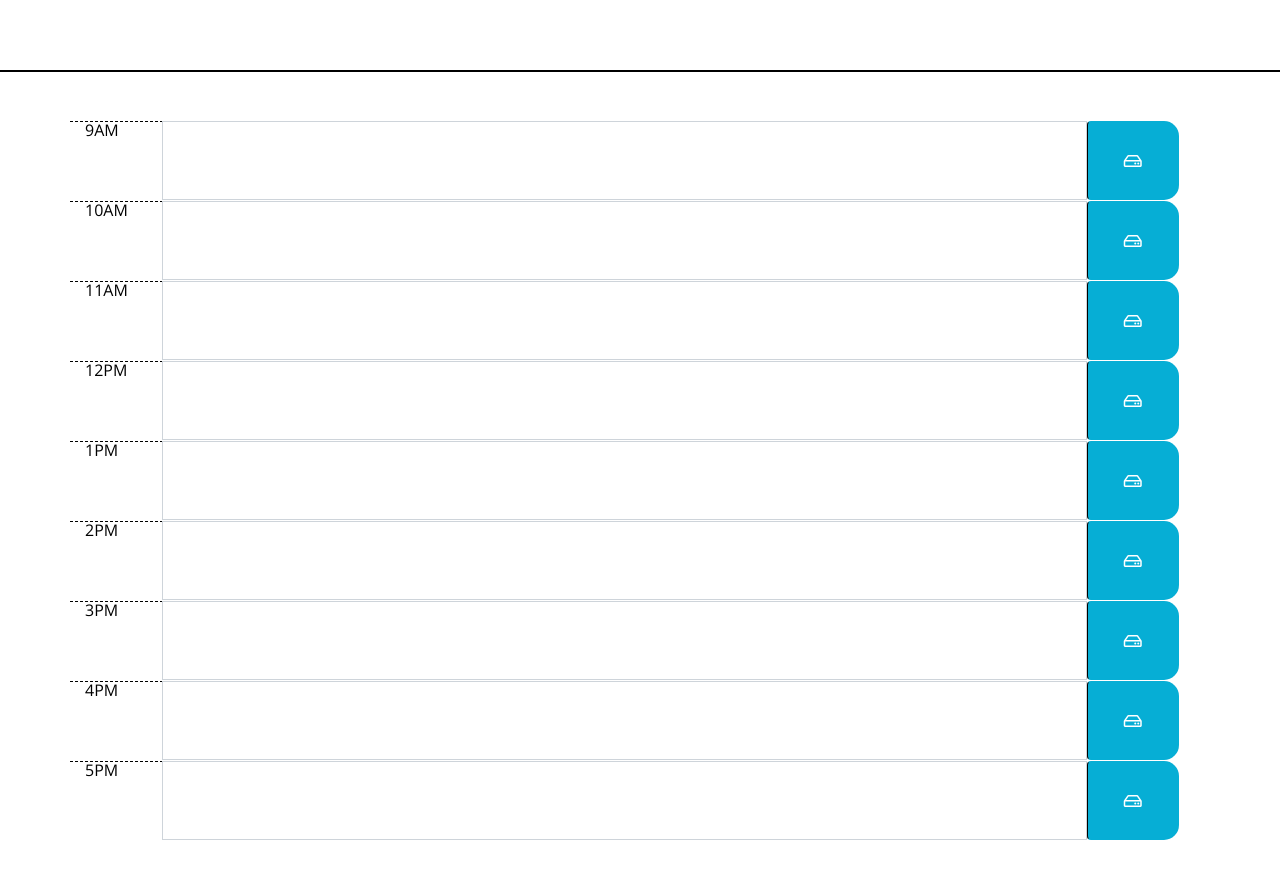
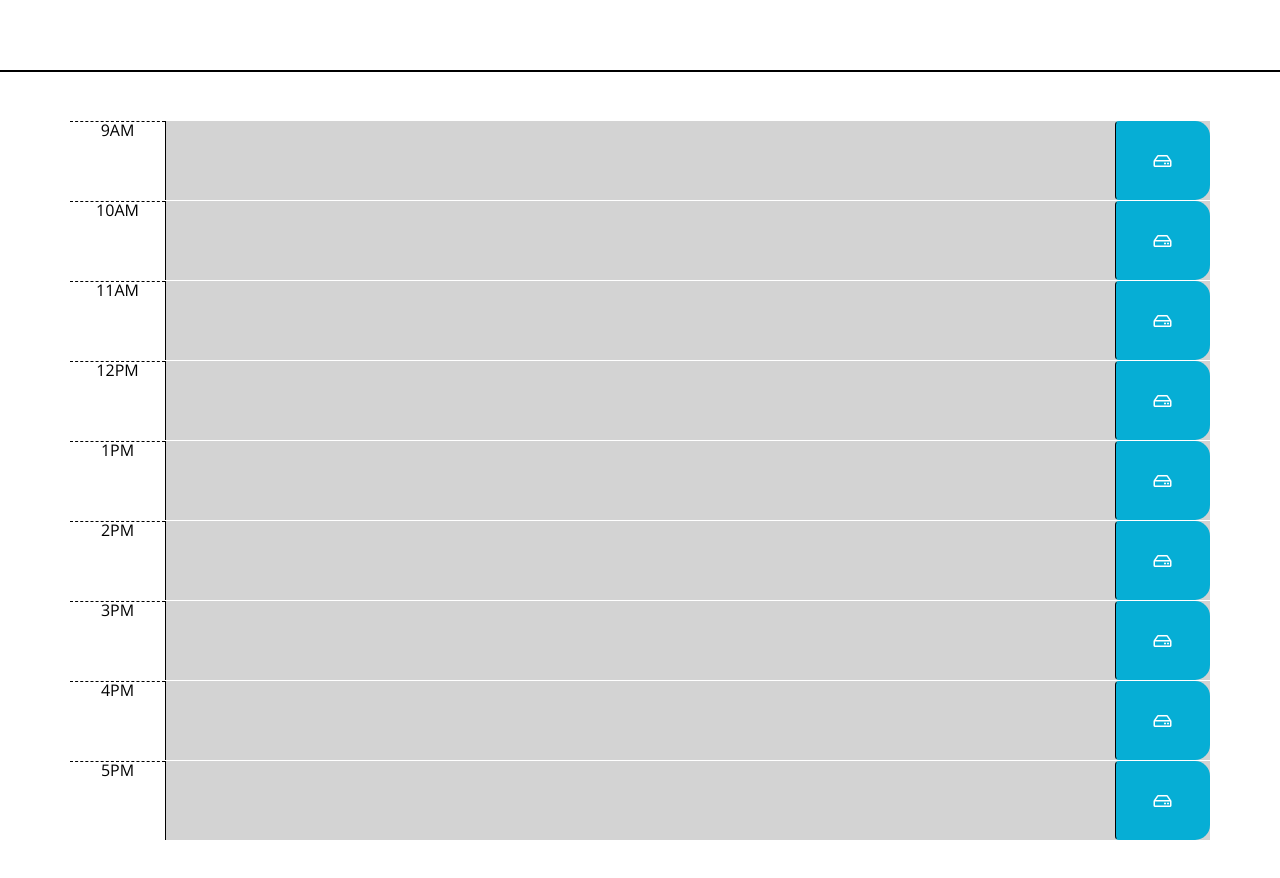
Before and after one commit to seddboi/Work-Day-Scheduler, a plain HTML site: page index.html in a window 1280 px wide. Shown: the part 260-1138 px from the top of the page. Drawn offline with nearby package versions, Linux system fonts and the light colour scheme.

Commit message:
added some changes to html and javascript file

```diff
--- a/index.html
+++ b/index.html
@@ -30,66 +30,66 @@
     <div class="container container-fluid ">
 
       <!-- 9am -->
-      <div id ='9_AM' class="input-group mt-5 row">
-        <div class="input-group-prepend col-md-1 hour ">9AM</div>
-        <textarea class="form-control col-md-10 description"></textarea>
-        <button class='btn saveBtn col-md-1'><i class="far fa-hdd"></i></button>
+      <div id ='9_AM' class=" mt-5 row section">
+        <div class="col-md-1 hour ">9AM</div>
+        <textarea class="col-md-10 description"></textarea>
+        <button class='col-md-1 btn saveBtn '><i class="far fa-hdd"></i></button>
       </div>
 
       <!-- 10am -->
-      <div id ='10_AM' class="input-group row">
-        <div class="input-group-prepend col-md-1 hour ">10AM</div>
-        <textarea class="form-control col-md-10 description"></textarea>
-        <button class='btn saveBtn col-md-1'><i class="far fa-hdd"></i></button>
+      <div id ='10_AM' class="row section">
+        <div class="col-md-1 hour ">10AM</div>
+        <textarea class="col-md-10 description"></textarea>
+        <button class='col-md-1 btn saveBtn'><i class="far fa-hdd"></i></button>
       </div>
 
       <!-- 11am -->
-      <div id ='11_AM' class="input-group row">
-        <div class="input-group-prepend col-md-1 hour ">11AM</div>
-        <textarea class="form-control col-md-10 description"></textarea>
-        <button class='btn saveBtn col-md-1'><i class="far fa-hdd"></i></button>
+      <div id ='11_AM' class="row section">
+        <div class="col-md-1 hour ">11AM</div>
+        <textarea class="col-md-10 description"></textarea>
+        <button class='col-md-1 btn saveBtn'><i class="far fa-hdd"></i></button>
       </div>
 
       <!-- 12pm -->
-      <div id ='12_PM' class="input-group row">
-        <div class="input-group-prepend col-md-1 hour ">12PM</div>
-        <textarea class="form-control col-md-10 description"></textarea>
-        <button class='btn saveBtn col-md-1'><i class="far fa-hdd"></i></button>
+      <div id ='12_PM' class="row section">
+        <div class="col-md-1 hour ">12PM</div>
+        <textarea class="col-md-10 description"></textarea>
+        <button class='col-md-1 btn saveBtn'><i class="far fa-hdd"></i></button>
       </div>
 
       <!-- 13pm -->
-      <div id ='13_PM' class="input-group row">
-        <div class="input-group-prepend col-md-1 hour ">1PM</div>
-        <textarea class="form-control col-md-10 description"></textarea>
-        <button class='btn saveBtn col-md-1'><i class="far fa-hdd"></i></button>
+      <div id ='13_PM' class="row section">
+        <div class="col-md-1 hour ">1PM</div>
+        <textarea class="col-md-10 description"></textarea>
+        <button class='col-md-1 btn saveBtn'><i class="far fa-hdd"></i></button>
       </div>
 
       <!-- 14pm -->
-      <div id ='14_PM' class="input-group row">
-        <div class="input-group-prepend col-md-1 hour ">2PM</div>
-        <textarea class="form-control col-md-10 description"></textarea>
-        <button class='btn saveBtn col-md-1'><i class="far fa-hdd"></i></button>
+      <div id ='14_PM' class="row section">
+        <div class="col-md-1 hour ">2PM</div>
+        <textarea class="col-md-10 description"></textarea>
+        <button class='col-md-1 btn saveBtn'><i class="far fa-hdd"></i></button>
       </div>
 
       <!-- 15pm -->
-      <div id ='15_PM' class="input-group row">
-        <div class="input-group-prepend col-md-1 hour ">3PM</div>
-        <textarea class="form-control col-md-10 description"></textarea>
-        <button class='btn saveBtn col-md-1'><i class="far fa-hdd"></i></button>
+      <div id ='15_PM' class="row section">
+        <div class="col-md-1 hour ">3PM</div>
+        <textarea class="col-md-10 description"></textarea>
+        <button class='col-md-1 btn saveBtn'><i class="far fa-hdd"></i></button>
       </div>
 
       <!-- 16pm -->
-      <div id ='16_PM' class="input-group row">
-        <div class="input-group-prepend col-md-1 hour ">4PM</div>
-        <textarea class="form-control col-md-10 description"></textarea>
-        <button class='btn saveBtn col-md-1'><i class="far fa-hdd"></i></button>
+      <div id ='16_PM' class="row section">
+        <div class="col-md-1 hour ">4PM</div>
+        <textarea class="col-md-10 description"></textarea>
+        <button class='col-md-1 btn saveBtn'><i class="far fa-hdd"></i></button>
       </div>
 
       <!-- 17pm -->
-      <div id ='17_PM' class="input-group row mb-5">
-        <div class="input-group-prepend col-md-1 hour ">5PM</div>
-        <textarea class="form-control col-md-10 description"></textarea>
-        <button class='btn saveBtn col-md-1'><i class="far fa-hdd"></i></button>
+      <div id ='17_PM' class="row mb-5 section">
+        <div class="col-md-1 hour ">5PM</div>
+        <textarea class="col-md-10 description"></textarea>
+        <button class='col-md-1 btn saveBtn'><i class="far fa-hdd"></i></button>
       </div>
 
     </div>
--- a/script.js
+++ b/script.js
@@ -19,10 +19,10 @@ function update() {
 // This consistently changes and updates the time
 setInterval(update, 1000);
 // ---------------------------------------------------------------------------------------------
-// WHEN I scroll down
-// THEN I am presented with timeblocks for standard business hours
-// WHEN I view the timeblocks for that day
-// THEN each timeblock is color coded to indicate whether it is in the past, present, or future
+// WHEN I click into a timeblock
+// THEN I can enter an event
+// WHEN I click the save button for that timeblock
+// THEN the text for that event is saved in local storage
 
 // This causes the whole program to run as soon as the Document Object Model is loaded and safe
 $(document).ready(function() {
@@ -32,17 +32,13 @@ $(document).ready(function() {
     $('.saveBtn').on('click', function() {
         var selectedDesc = $(this).siblings('.description').val();
         var selectedTime = $(this).parent().attr('id');
+        localStorage.setItem(selectedTime);
         localStorage.setItem(selectedDesc);
-        localStorage.setItem(selectedTime);
 
 
     });
 
-    // ---------------------------------------------------------------------------------------------
-    // WHEN I click into a timeblock
-    // THEN I can enter an event
-    // WHEN I click the save button for that timeblock
-    // THEN the text for that event is saved in local storage
+
     // WHEN I refresh the page
     // THEN the saved events persist
 
@@ -57,12 +53,18 @@ $(document).ready(function() {
     $('#4_PM .description').val(localStorage.getItem('4_PM'));
     $('#5_PM .description').val(localStorage.getItem('5_PM'));
 
-    hourUpdater();
+    hourTester();
 });
+// ---------------------------------------------------------------------------------------------
+
+// WHEN I scroll down
+// THEN I am presented with timeblocks for standard business hours
+// WHEN I view the timeblocks for that day
+// THEN each timeblock is color coded to indicate whether it is in the past, present, or future
 
 function hourTester () {
     var currentHour = moment().hours();
-    $('.row').each(function() {
+    $('.section').each(function() {
         var selectedHour = parseInt($(this).attr('id').split('_')[0]);
 
         // These conditions test the past, present, and future instances between the current hour provided
```
